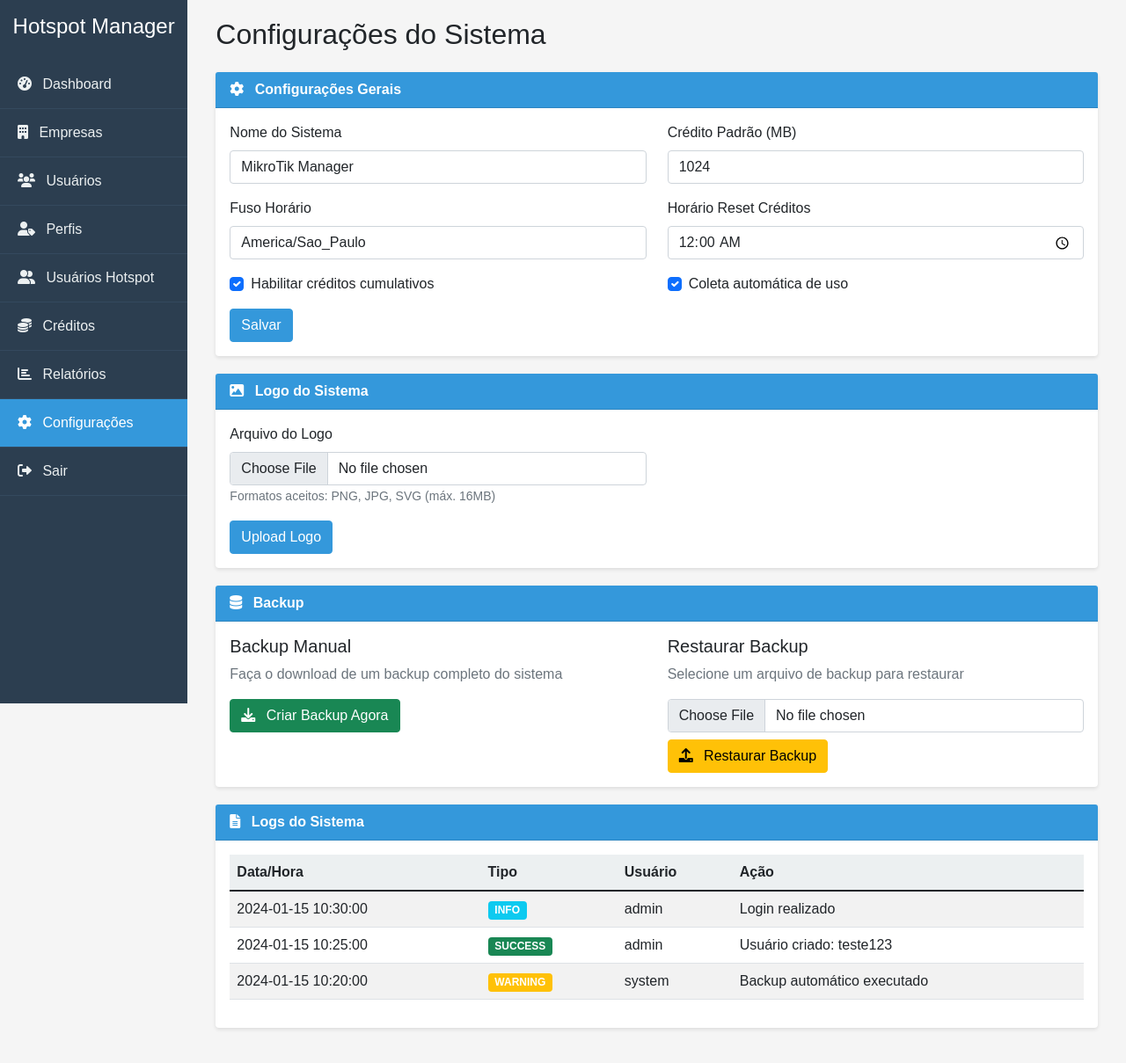
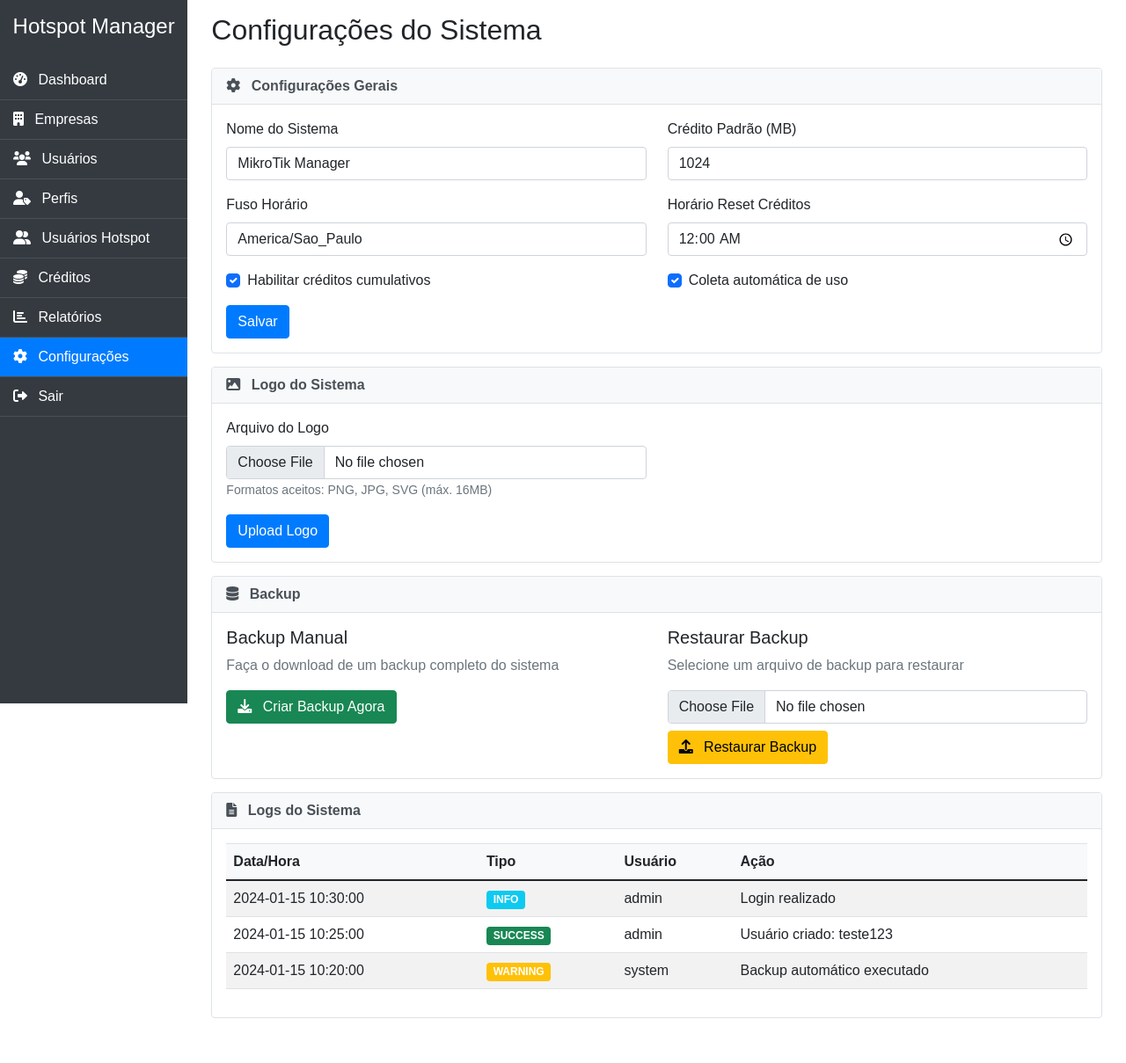
Before and after one commit to leodej/Hotspot-asso, a Flask app: page /settings in a window 1280 px wide. Shown: the whole page at 88% size. After the commit the page ends 1158 px from the top, so only its background shows below. Run offline with Flask 3, Linux system fonts and the light colour scheme; the visitor is signed in with stand-in values (Sample User, id 1); data comes from the database, SQL or seed files in the repository; some libraries are stand-ins or nearby versions.

Commit message:
refactor: revert settings page to version 1 design
Restore simple Bootstrap CSS for consistent look with version 1.

#VERCEL_SKIP

Co-authored-by: Leandro <31863540+leodej@users.noreply.github.com>

```diff
--- a/templates/settings.html
+++ b/templates/settings.html
@@ -8,58 +8,58 @@
     <link href="https://cdnjs.cloudflare.com/ajax/libs/font-awesome/6.0.0/css/all.min.css" rel="stylesheet">
     <style>
         body {
-            background-color: #f5f5f5;
+            background-color: #ffffff;
             font-family: Arial, sans-serif;
         }
         .sidebar {
-            background-color: #2c3e50;
+            background-color: #343a40;
             min-height: 100vh;
             padding: 0;
         }
         .sidebar .nav-link {
-            color: #ecf0f1;
-            padding: 15px 20px;
-            border-bottom: 1px solid #34495e;
+            color: #ffffff;
+            padding: 10px 15px;
+            border-bottom: 1px solid #495057;
         }
         .sidebar .nav-link:hover {
-            background-color: #34495e;
+            background-color: #495057;
             color: white;
         }
         .sidebar .nav-link.active {
-            background-color: #3498db;
+            background-color: #007bff;
             color: white;
         }
         .main-content {
-            padding: 20px;
+            padding: 15px;
         }
         .card {
-            margin-bottom: 20px;
-            border: none;
-            box-shadow: 0 2px 4px rgba(0,0,0,0.1);
+            margin-bottom: 15px;
+            border: 1px solid #dee2e6;
         }
         .card-header {
-            background-color: #3498db;
-            color: white;
+            background-color: #f8f9fa;
+            color: #495057;
             font-weight: bold;
+            border-bottom: 1px solid #dee2e6;
         }
         .btn-primary {
-            background-color: #3498db;
-            border-color: #3498db;
+            background-color: #007bff;
+            border-color: #007bff;
         }
         .btn-primary:hover {
-            background-color: #2980b9;
-            border-color: #2980b9;
+            background-color: #0056b3;
+            border-color: #0056b3;
         }
         .table {
             background-color: white;
         }
         .table th {
-            background-color: #ecf0f1;
-            border-top: none;
+            background-color: #f8f9fa;
+            border-top: 1px solid #dee2e6;
         }
         .form-control:focus {
-            border-color: #3498db;
-            box-shadow: 0 0 0 0.2rem rgba(52, 152, 219, 0.25);
+            border-color: #007bff;
+            box-shadow: 0 0 0 0.2rem rgba(0, 123, 255, 0.25);
         }
     </style>
 </head>
```
